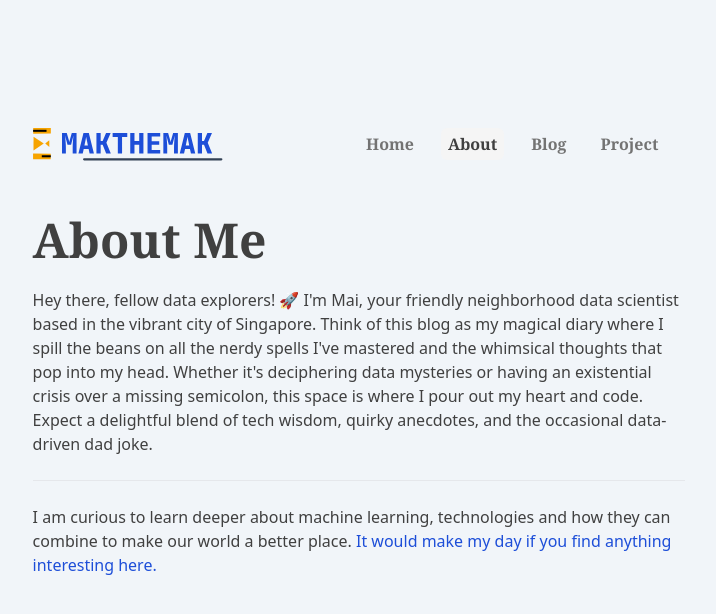
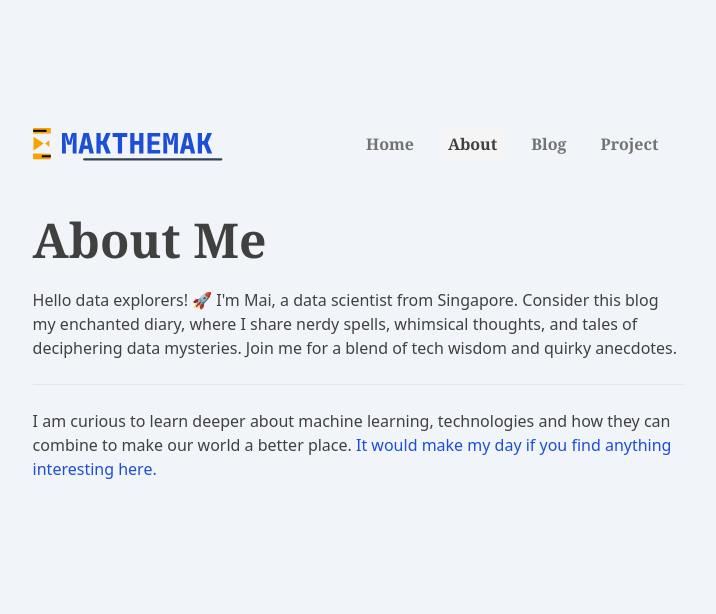
Before and after one commit to immaixq/makthemak, a Next.js app: page /about in a window 1280 px wide. Shown: the top 614 px of the page, without its empty margins (281-997 px from the left). Built offline with nearby package versions, Linux system fonts and the light colour scheme.

Commit message:
Modify about info

```diff
--- a/src/app/about/page.tsx
+++ b/src/app/about/page.tsx
@@ -9,10 +9,9 @@ export default function about() {
             <div>
                 <h1 className="font-bold text-3xl md:text-5xl font-serif">About Me</h1>
                 <p className="my-6 text-sm md:text-base">
-                    Hey there, fellow data explorers! 🚀 I&apos;m Mai, your friendly neighborhood data scientist based in the vibrant city of Singapore.
-                    Think of this blog as my magical diary where I spill the beans on all the nerdy spells I&apos;ve mastered and the whimsical thoughts that pop into my head.
-                    Whether it&apos;s deciphering data mysteries or having an existential crisis over a missing semicolon, this space is where I pour out my heart and code.
-                    Expect a delightful blend of tech wisdom, quirky anecdotes, and the occasional data-driven dad joke.
+                    Hello data explorers! 🚀 I&apos;m Mai, a data scientist from Singapore.
+                    Consider this blog my enchanted diary, where I share nerdy spells, whimsical thoughts, and tales of deciphering data mysteries.
+                    Join me for a blend of tech wisdom and quirky anecdotes.
                 </p>
                 <hr />
                 <p className="my-6">
```
